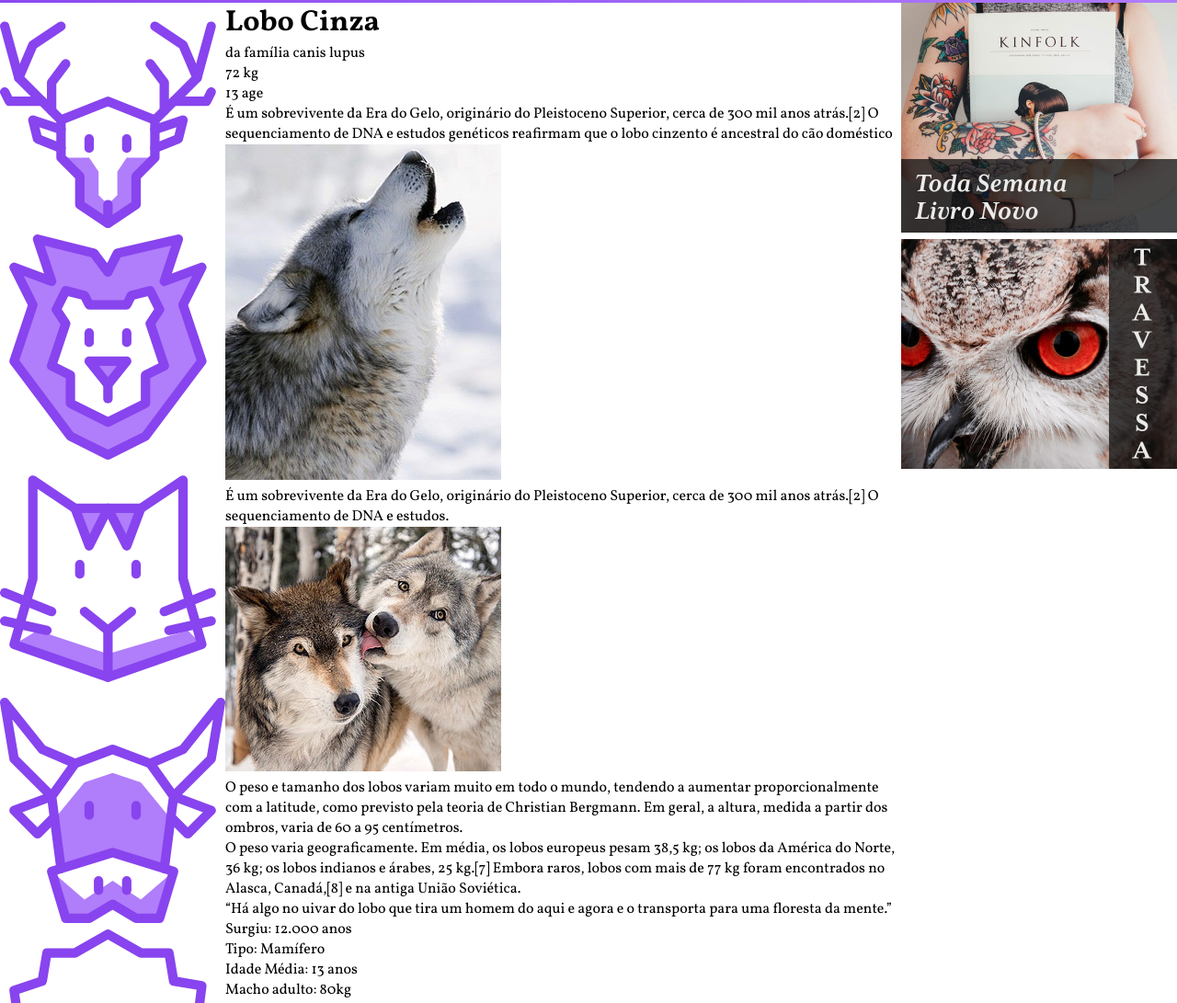
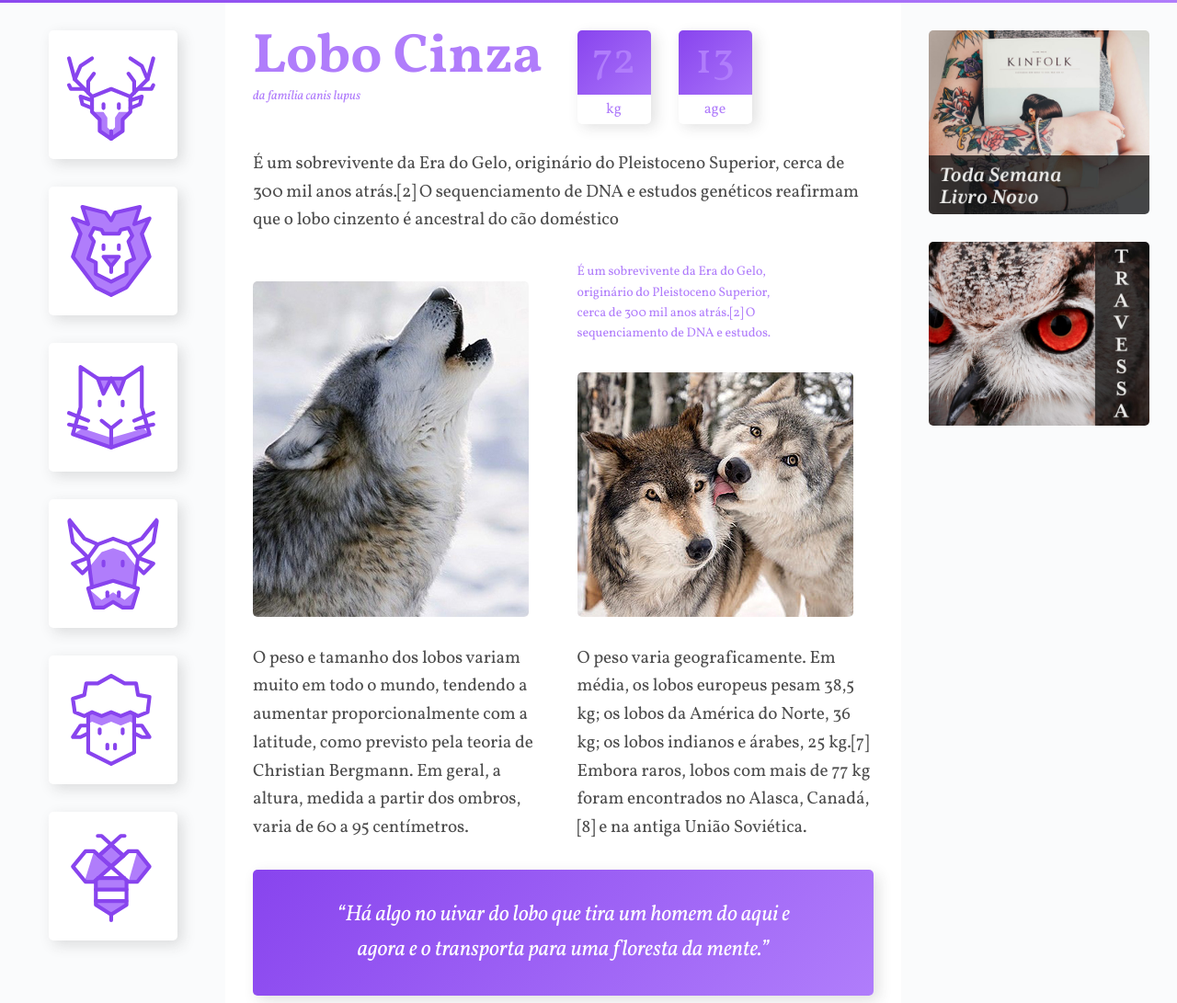
Before and after one commit to matheusrael/Origamid, a plain HTML site: page WildBeast/index.html in a window 1280 px wide. Shown: the part 102-1193 px from the top of the page at 92% size. Drawn offline with Linux system fonts and the light colour scheme.

Commit message:
Continuação do site WildBeast

```diff
--- a/WildBeast/css/style.css
+++ b/WildBeast/css/style.css
@@ -22,6 +22,8 @@ a {
 
 img {
   max-width: 100%;
+  display: block;
+  border-radius: 5px;
 }
 /* GRID GERAL */
 
@@ -52,6 +54,7 @@ img {
 .header nav ul {
   display: flex;
   flex-wrap: wrap;
+  gap: 30px;
 }
 
 .header nav a {
@@ -68,22 +71,176 @@ img {
   background: rgba(0, 0, 0, 0.5);
 }
 
-.header li + li {
-  margin-left: 30px;
-}
+/* SIDENAV */
 
 .sidenav {
   grid-area: sidenav;
+  background: #fafbfc;
+  padding: 30px;
 }
+
+.sidenav li a {
+  display: block;
+  min-width: 60px;
+  max-width: 100px;
+  margin: 0 auto 30px auto;
+  background: white;
+  padding: 20px;
+  border-radius: 5px;
+  box-shadow: 5px 5px 15px 0px rgba(44, 44, 44, 0.15);
+  transition: 0.1s ease-out;
+  /* box-shadow: 5px 5px 15px 0px rgba(136, 68, 238, 0.45); */
+}
+
+.sidenav li a:hover {
+  background: #b07dfb;
+}
+
+/* CONTENT */
 
 .content {
   grid-area: content;
+  max-width: 900px;
+  margin: 0 auto;
+  padding: 30px;
+  display: grid;
+  grid-template-columns: 1fr 1fr;
+  gap: 30px;
 }
+
+.col-wide {
+  grid-column: 1 / -1;
+}
+
+.imagem-1 {
+  grid-row: span 2;
+  align-self: end;
+}
+
+.imagem-2 {
+  align-self: end;
+}
+
+/* ESTILOS CONTENT */
+
+p {
+  font-size: 1.2em;
+  line-height: 1.6;
+  letter-spacing: -0.005em;
+  color: rgba(0, 0, 0, 0.7);
+}
+
+.informacoes p + p {
+  margin-top: 30px;
+}
+
+/* TITULO */
+
+.titulo {
+  color: #b07dfb;
+}
+
+.titulo h1 {
+  font-size: 3.75em;
+  line-height: 1;
+  font-weight: 700;
+}
+
+.titulo span {
+  font-size: 0.875em;
+  font-style: italic;
+}
+
+/* CARACTERISTICAS */
+
+.caracteristicas {
+  display: flex;
+  gap: 30px;
+  align-items: flex-start;
+}
+
+.caracteristicas span {
+  display: block;
+  color: #b07dfb;
+}
+
+.caracteristicas > div {
+  width: 80px;
+  text-align: center;
+  background: linear-gradient(135deg, #8844ee, #b07dfb);
+  border-radius: 5px;
+  box-shadow: 5px 5px 15px 0px rgba(44, 44, 44, 0.15);
+  position: relative;
+}
+
+.numero {
+  font-size: 3em;
+  line-height: 1;
+  margin: 10px auto;
+}
+
+.rotulo {
+  background: white;
+  border-radius: 0 0 5px 5px;
+  padding: 5px 0;
+  position: relative;
+  top: 2px;
+}
+
+.destaque {
+  font-size: 0.875em;
+  color: #b07dfb;
+  max-width: 16em;
+}
+
+.citacao,
+.atributos {
+  align-self: start;
+  padding: 30px;
+  border-radius: 5px;
+  box-shadow: 5px 5px 15px 0px rgba(44, 44, 44, 0.15);
+  background: linear-gradient(135deg, #8844ee, #b07dfb);
+}
+
+.citacao p {
+  font-size: 1.5em;
+  font-style: italic;
+  text-align: center;
+  color: white;
+  max-width: 500px;
+  margin: 0 auto;
+}
+
+.atributos li {
+  color: white;
+  font-family: Courier, monospace;
+  font-size: 1.125em;
+  padding: 15px;
+}
+
+.atributos li + li {
+  border-top: 2px solid #b07dfb;
+}
+
+/* ANUNCIOS */
 
 .anuncios {
   grid-area: anuncios;
+  background: #fafbfc;
+  display: grid;
+  align-content: start;
+  padding: 30px;
+  gap: 30px;
 }
+
+/* FOOTER */
 
 .footer {
   grid-area: footer;
+  background: linear-gradient(135deg, #8844ee, #b07dfb);
 }
+.footer p {
+  color: white;
+  text-align: center;
+  padding: 30px;
+}
--- a/WildBeast/index.html
+++ b/WildBeast/index.html
@@ -53,28 +53,28 @@
         </div>
       </div>
 
-      <p>
+      <p class="col-wide">
         É um sobrevivente da Era do Gelo, originário do Pleistoceno Superior, cerca de 300 mil anos atrás.[2]
         O sequenciamento de DNA e estudos genéticos reafirmam que o lobo cinzento é ancestral do cão doméstico
       </p>
 
-      <img src="img/wolf1.jpg" alt="wolf 1">
+      <img class="imagem-1" src="img/wolf1.jpg" alt="wolf 1">
 
-      <p>
+      <p class="destaque">
         É um sobrevivente da Era do Gelo, originário do Pleistoceno Superior, cerca de 300 mil anos atrás.[2] O sequenciamento de DNA e estudos.
       </p>
 
-      <img src="img/wolf2.jpg" alt="wolf 2">
+      <img class="imagem-2" src="img/wolf2.jpg" alt="wolf 2">
 
       <p>O peso e tamanho dos lobos variam muito em todo o mundo, tendendo a aumentar proporcionalmente com a latitude, como previsto pela teoria de Christian Bergmann. Em geral, a altura, medida a partir dos ombros, varia de 60 a 95 centímetros.</p>
 
       <p>O peso varia geograficamente. Em média, os lobos europeus pesam 38,5 kg; os lobos da América do Norte, 36 kg; os lobos indianos e árabes, 25 kg.[7] Embora raros, lobos com mais de 77 kg foram encontrados no Alasca, Canadá,[8] e na antiga União Soviética.</p>
 
-      <blockquote class="citacao">
+      <blockquote class="citacao col-wide">
         <p>“Há algo no uivar do lobo que tira um homem do aqui e agora e o transporta para uma floresta da mente.”</p>
       </blockquote>
 
-      <ul class="atibutos">
+      <ul class="atributos">
         <li>Surgiu: 12.000 anos</li>
         <li>Tipo: Mamífero</li>
         <li>Idade Média: 13 anos</li>
@@ -88,7 +88,7 @@
         <p>É um sobrevivente da Era do Gelo, originário do Pleistoceno Superior, cerca de 300 mil anos atrás.[2] O sequenciamento de DNA e estudos genéticos reafirmam que o lobo cinzento é ancestral do cão doméstico.</p>
       </div>
 
-      <img src="img/wolf3.jpg" alt="wolf 3">
+      <img class="col-wide" src="img/wolf3.jpg" alt="wolf 3">
 
     </main>
 
```
